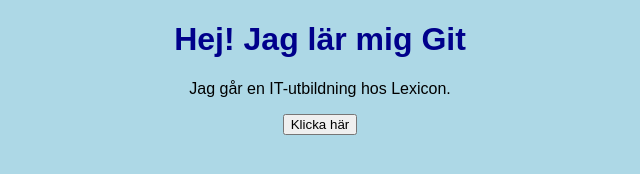
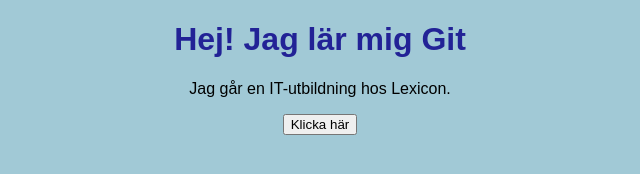
Before and after one commit to Lartzzz/mitt-git-projekt, a plain HTML site: page index.html in a window 1280 px wide. Shown: the whole page, without its empty margins (320-960 px from the left). Drawn offline with Linux system fonts and the light colour scheme.

Commit message:
Updaterat färger feature/farg

```diff
--- a/style.css
+++ b/style.css
@@ -1,6 +1,6 @@
 body {
    font-family: Arial, sans-serif;
-   background-color: lightblue;
+   background-color: rgb(161, 201, 214);
    text-align: center;
 }
-h1 { color: darkblue; }
+h1 { color: rgb(34, 34, 150); }
```
